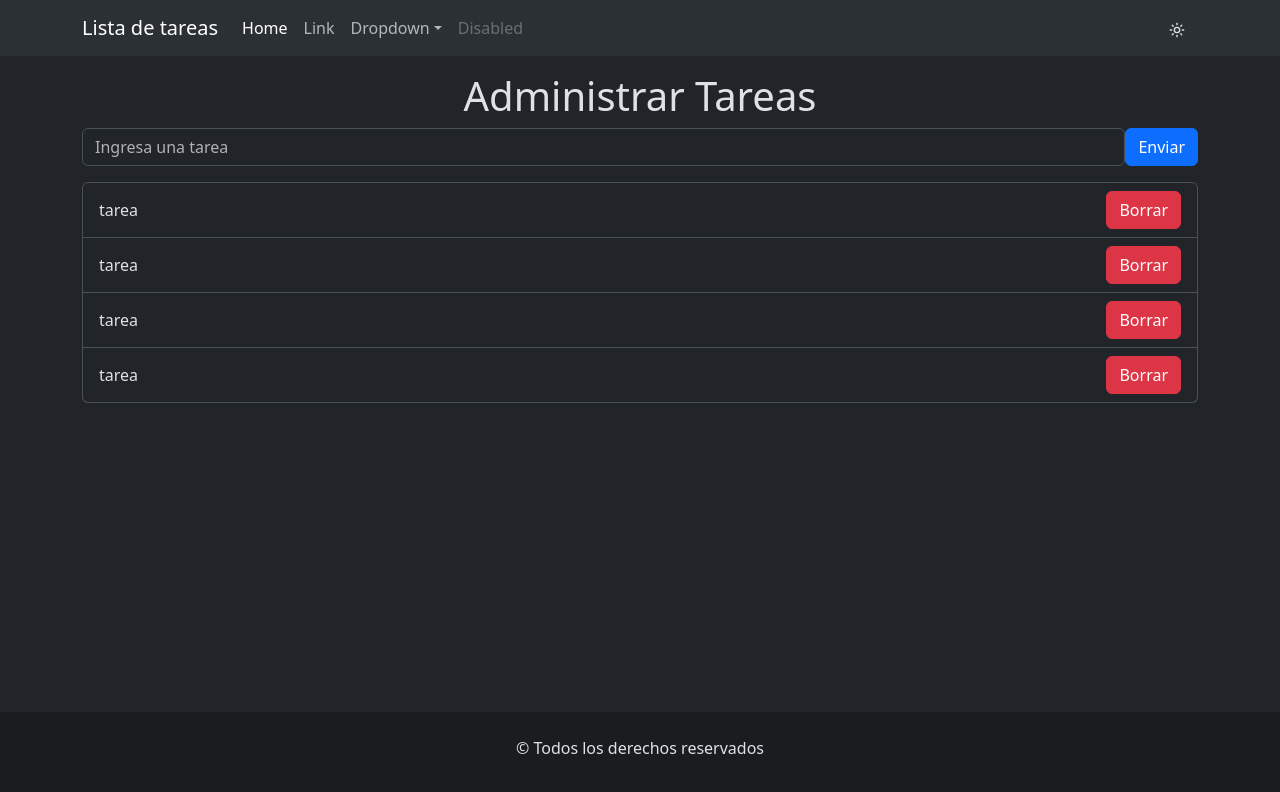
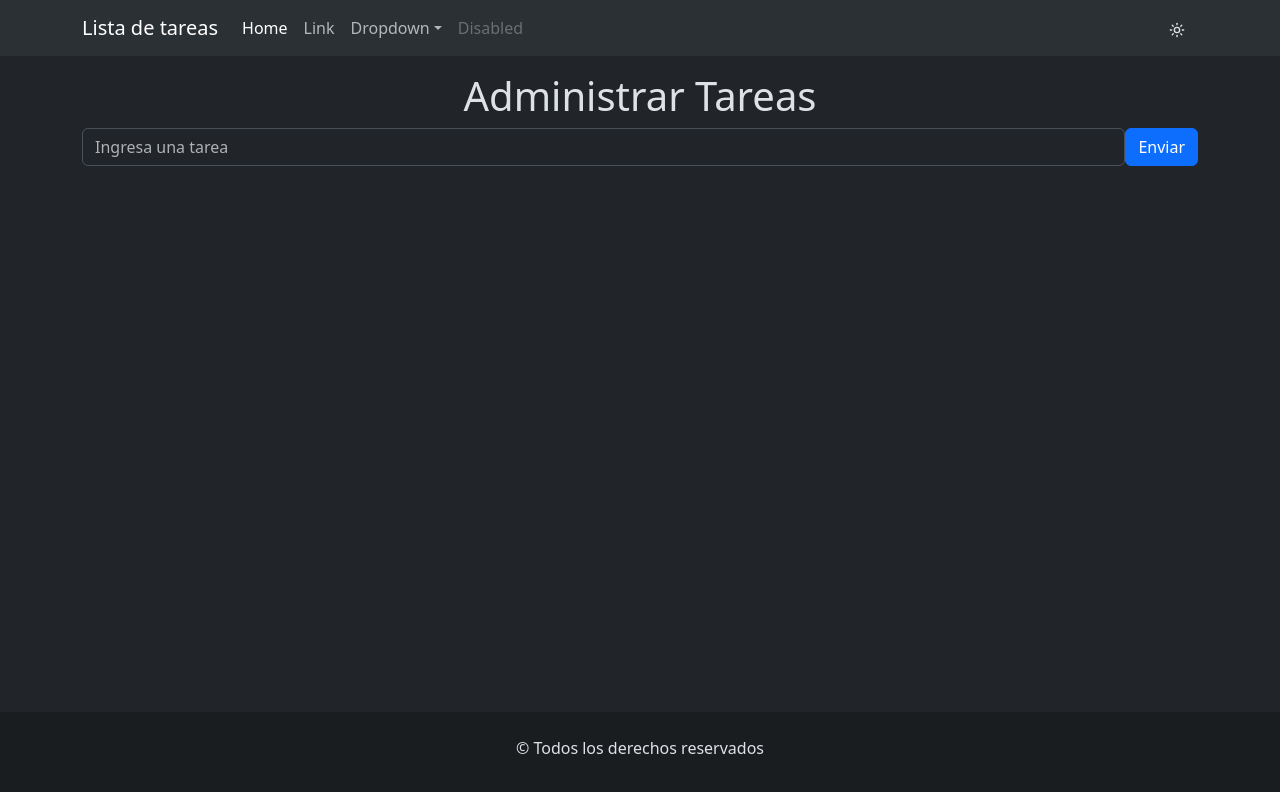
Before and after one commit to AlmarazAbel/listatareas-c22--editar, a React (Vite) app: page / in a window 1280 px wide. Shown: the top 792 px of the page. Built offline with nearby package versions, Linux system fonts and the light colour scheme.

Commit message:
envaimos las tareas al componente listaTareas y luego los nombres a itemTarea

```diff
--- a/src/components/FormularioTarea.jsx
+++ b/src/components/FormularioTarea.jsx
@@ -36,7 +36,7 @@ const FormularioTarea = () => {
           <button className="btn btn-primary">Enviar</button>
         </div>
       </form>
-      <ListaTarea></ListaTarea>
+      <ListaTarea listaTareas={listaTareas}></ListaTarea>
     </section>
   );
 };
--- a/src/components/ItemTarea.jsx
+++ b/src/components/ItemTarea.jsx
@@ -1,7 +1,7 @@
-const ItemTarea = () => {
+const ItemTarea = ({item}) => {
   return (
     <li className="list-group-item d-flex justify-content-between align-items-center">
-      tarea <button className="btn btn-danger">Borrar</button>
+      {item} <button className="btn btn-danger">Borrar</button>
     </li>
   );
 };
--- a/src/components/ListaTarea.jsx
+++ b/src/components/ListaTarea.jsx
@@ -1,12 +1,15 @@
 import ItemTarea from "./ItemTarea";
 
-const ListaTarea = () => {
+const ListaTarea = ({listaTareas}) => {
   return (
     <ul className="list-group">
-     <ItemTarea></ItemTarea>
-     <ItemTarea></ItemTarea>
-     <ItemTarea></ItemTarea>
-     <ItemTarea></ItemTarea>
+
+      {
+        listaTareas.map((item,indice)=><ItemTarea key={indice} item={item}></ItemTarea>)
+
+      }
+
+
     </ul>
   );
 };
```
